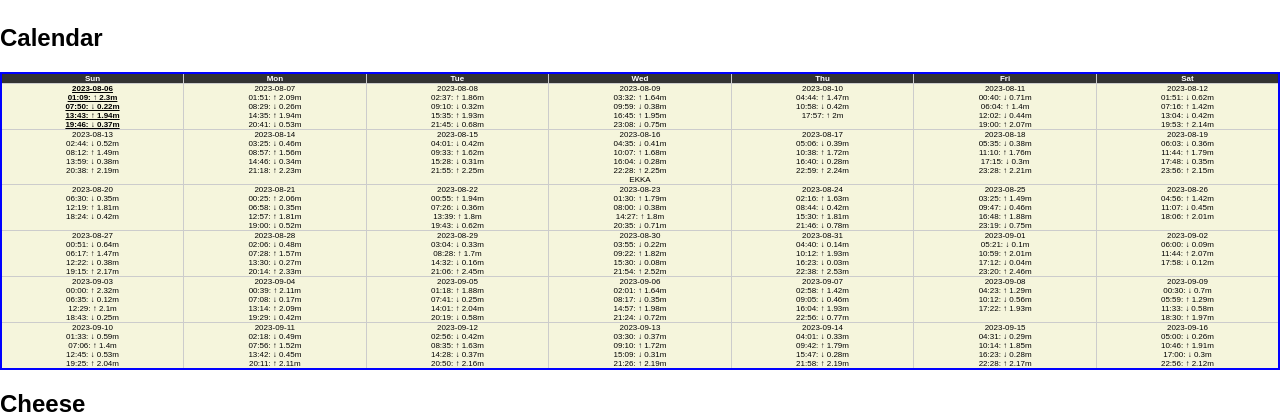
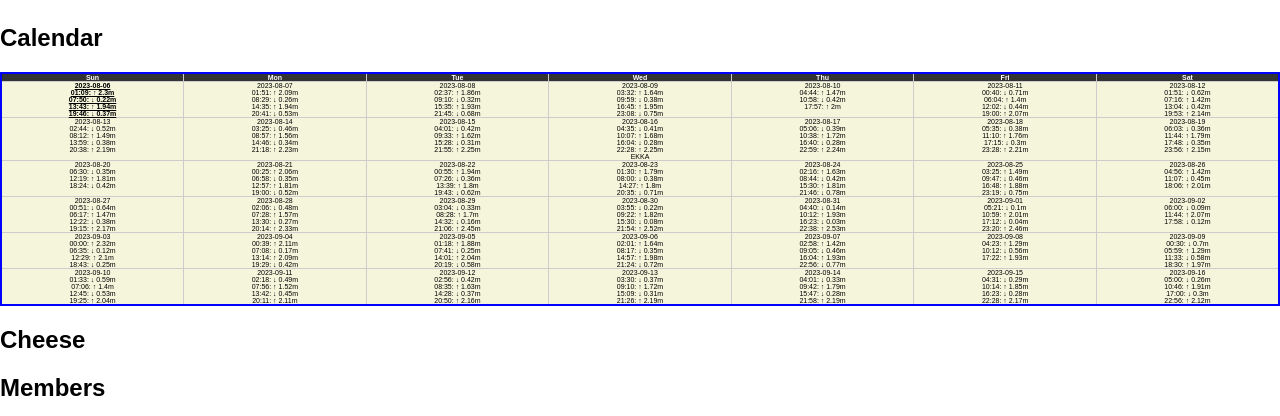
Before and after one commit to dpmatsalla/westendspearers, a PHP site: page / in a window 1280 px wide. Shown: the part 878-1294 px from the top of the page. Run offline with PHP 8.4, Linux system fonts and the light colour scheme; some libraries are stand-ins or nearby versions.

Commit message:
Update styles.css

```diff
--- a/styles.css
+++ b/styles.css
@@ -49,7 +49,7 @@ td {
 }
 .calendar th, .calendar td {
   border: 1px solid #ccc;
-  font-size: 8px;
+  font-size: 7px;
   vertical-align: top;
   text-align: center;
   padding: 0px;
```
